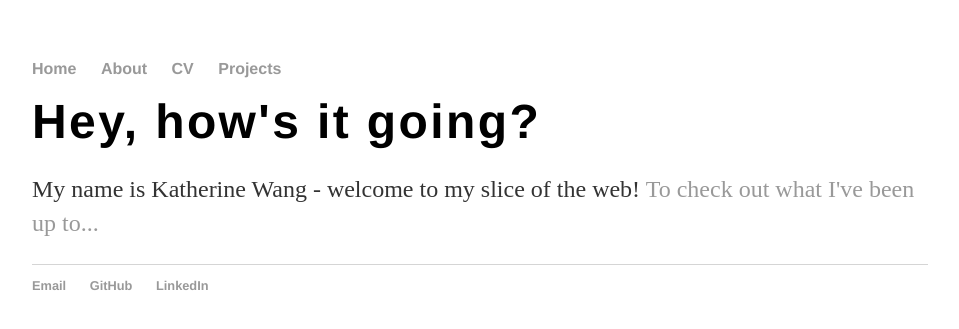
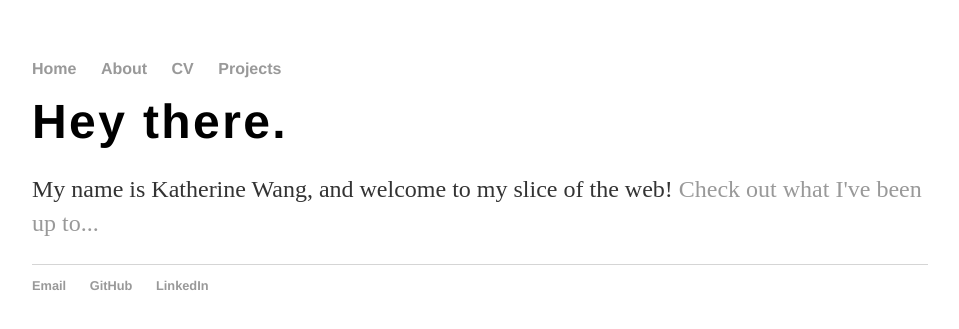
Before and after one commit to wangk5/wangk5.github.io, a Jekyll site: the page built from index.html, in a window 1280 px wide. Shown: the top 329 px of the page, without its empty margins (160-1119 px from the left). Built offline with Jekyll 4.4.1, drawn with Linux system fonts in a browser that asks for light colours.

Commit message:
Update index.html

```diff
--- a/index.html
+++ b/index.html
@@ -3,10 +3,10 @@ layout: default
 title: Katherine Wang
 ---
 <div class="typewriter">
-  <h1>Hey, how's it going?</h1>
+  <h1>Hey there.</h1>
 
 </div>
 
 <div class="blurb">
-	<p>My name is Katherine Wang - welcome to my slice of the web! <a href="/projects.html">To check out what I've been up to...</a></p>
+	<p>My name is Katherine Wang, and welcome to my slice of the web! <a href="/projects.html">Check out what I've been up to...</a></p>
 </div><!-- /.blurb -->
```
